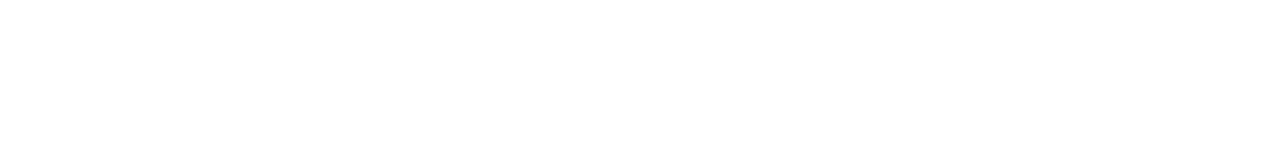
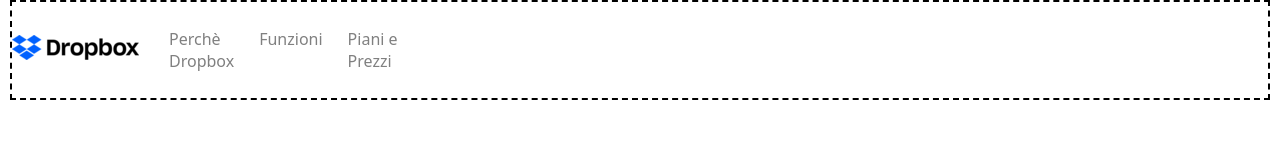
Before and after one commit to GulliWeb/htmlcss-dropbox, a plain HTML site: page index.html in a window 1280 px wide. Drawn offline with Linux system fonts and the light colour scheme.

Commit message:
completed header top left

```diff
--- a/css/style.css
+++ b/css/style.css
@@ -0,0 +1,47 @@
+/* Reset */
+*{
+    margin: 0;
+    padding: 0;
+    box-sizing: border-box;
+}
+
+/* Generics */
+body{
+    font-family: system-ui, -apple-system, BlinkMacSystemFont, 'Segoe UI', Roboto, Oxygen, Ubuntu, Cantarell, 'Open Sans', 'Helvetica Neue', sans-serif;
+}
+
+/* Utils */
+.container{
+    max-width: 1200px;
+    margin: 0 auto;
+}
+
+.flex{
+    display: flex;
+}
+
+/* Header */
+.header-top-container{
+    height: 100px;
+    border: 2px dashed black;
+    margin: 0 10px;
+}
+
+.header-top-nav-left{
+    width: 30%;
+    height: 100%;
+    justify-content: flex-start;
+    align-items: center;
+}
+
+.header-top-nav-left ul{
+    display: flex;
+    list-style: none;
+    margin-left: 30px;
+}
+
+.header-top-nav-left ul li a{
+    text-decoration: none;
+    margin-right: 25px;
+    color: gray;
+}
--- a/index.html
+++ b/index.html
@@ -5,11 +5,31 @@
     <meta name="viewport" content="width=device-width, initial-scale=1.0">
     <meta name="author" content="Andrea Gulli">
     <meta name="description" content="dropbox home page">
+    <link rel="stylesheet" href="css/style.css">
     <!-- Icon -->
     <link rel="icon" href="img/favicon.ico" type="icon">
+    <!-- Font -->
+    <link href="https://fonts.googleapis.com/css?family=Open+Sans:300,regular,500,600,700,800,300italic,italic,500italic,600italic,700italic,800italic" rel="stylesheet" />
     <title>Dropbox</title>
 </head>
 <body>
-
+    <!-- Header section-->
+     <section id="header-page">
+        <header>
+            <!-- Header top container-->
+            <div class="header-top-container">
+                <!-- Header nav left -->
+                <nav class="header-top-nav-left flex">
+                    <!-- Dropbox logo -->
+                     <a href="#header-page"><img src="img/logo-small.png" alt=""></a>
+                     <ul>
+                        <li><a href="https://www.dropbox.com/dropbox">Perchè Dropbox</a></li>
+                        <li><a href="https://dash.dropbox.com/">Funzioni</a></li>
+                        <li><a href="https://www.dropbox.com/plans">Piani e Prezzi</a></li>
+                     </ul>
+                </nav>
+            </div>
+        </header>
+     </section>
 </body>
 </html>
```
